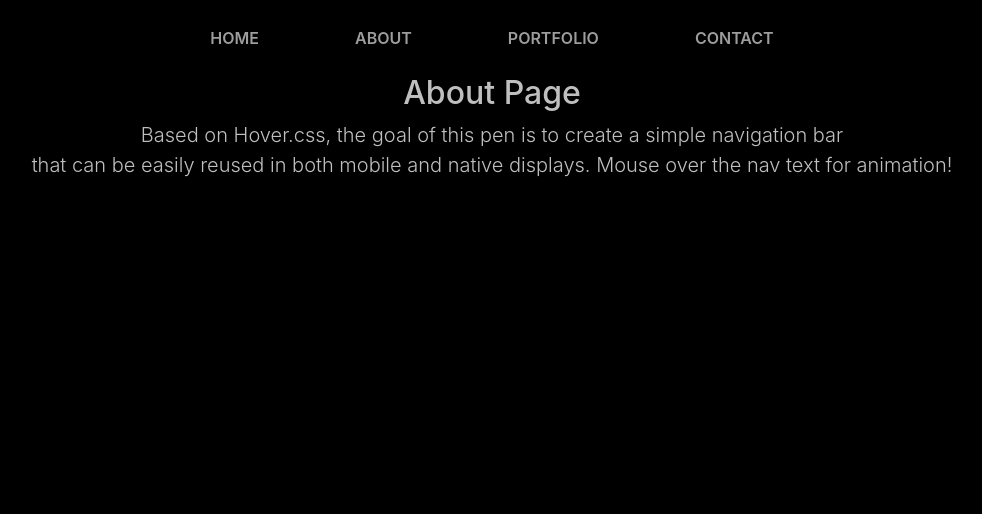
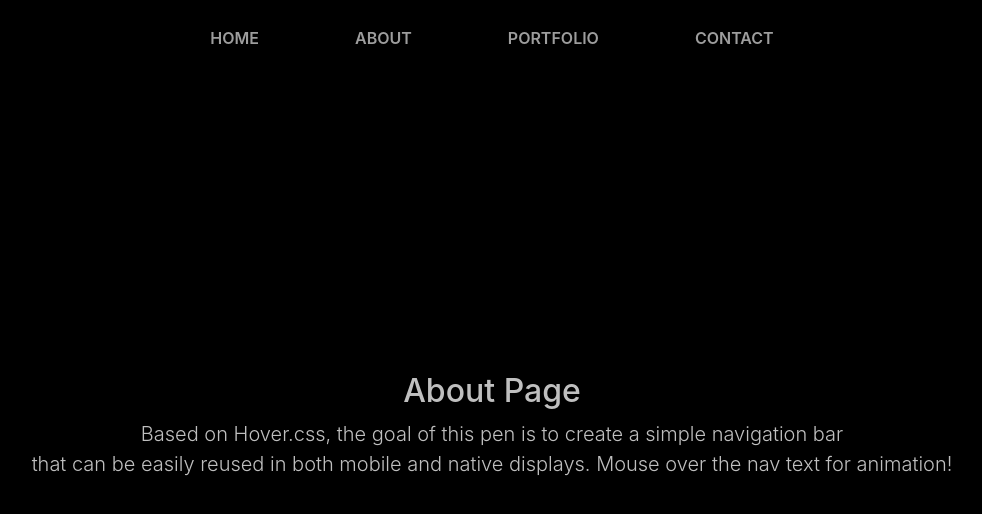
Before and after one commit to luisgomes01/React-Router-Dom-Studies, a React (Vite) app: page /about in a window 1280 px wide. Shown: the top 514 px of the page, without its empty margins (148-1130 px from the left). Built offline with nearby package versions, Linux system fonts and the light colour scheme.

Commit message:
Create main section

```diff
--- a/index.html
+++ b/index.html
@@ -14,7 +14,7 @@
   </head>
   <body>
     <div id="root"></div>
-    <script type="module" src="/src/main.jsx"></script>
+    <script type="module" src="/src/index.jsx"></script>
     <script
       src="https://code.jquery.com/jquery-3.2.1.slim.min.js"
       integrity="sha384-KJ3o2DKtIkvYIK3UENzmM7KCkRr/rE9/Qpg6aAZGJwFDMVNA/GpGFF93hXpG5KkN"
--- a/src/App.jsx
+++ b/src/App.jsx
@@ -6,9 +6,7 @@ import MainRoutes from "./routes";
 export default function App() {
   return (
     <BrowserRouter>
-      <div className="container-fluid">
-        <MainRoutes />
-      </div>
+      <MainRoutes />
     </BrowserRouter>
   );
 }
--- /dev/null
+++ b/src/components/Main/Main.jsx
@@ -0,0 +1,9 @@
+import "./Main.scss";
+
+export default function Main({ children }) {
+  return (
+    <main className="container-fluid d-flex align-items-center justify-content-center main-section">
+      {children}
+    </main>
+  );
+}
--- /dev/null
+++ b/src/components/Main/Main.scss
@@ -0,0 +1,3 @@
+.main-section {
+  height: calc(100vh - 5rem) !important;
+}
--- a/src/components/Navbar.jsx
+++ b/src/components/Navbar.jsx
@@ -3,8 +3,8 @@ import { Link } from "react-router-dom";
 
 export default function Navbar() {
   return (
-    <nav className="navbar navbar-inverse">
-      <div className="container-fluid">
+    <div className="container-fluid">
+      <nav className="navbar navbar-inverse">
         <ul className="flex-row my-3 nav navbar-nav">
           <li className="nav-item">
             <Link id="len1" className="hoverable" to="/">
@@ -27,7 +27,7 @@ export default function Navbar() {
             </Link>
           </li>
         </ul>
-      </div>
-    </nav>
+      </nav>
+    </div>
   );
 }
--- a/src/pages/About.jsx
+++ b/src/pages/About.jsx
@@ -1,7 +1,9 @@
 import React from "react";
+import Main from "../components/Main/Main";
 
 export default function About() {
   return (
+    <Main>
       <div id="what-the-hell-is-this">
         <div className="page-title">
           <h2>About Page</h2>
@@ -13,5 +15,6 @@ export default function About() {
           </p>
         </div>
       </div>
+    </Main>
   );
 }
--- a/src/pages/Contact.jsx
+++ b/src/pages/Contact.jsx
@@ -1,7 +1,9 @@
 import React from "react";
+import Main from "../components/Main/Main";
 
 export default function Contact() {
   return (
+    <Main>
       <div id="what-the-hell-is-this">
         <div className="page-title">
           <h2>My contact</h2>
@@ -13,5 +15,6 @@ export default function Contact() {
           </p>
         </div>
       </div>
+    </Main>
   );
 }
--- a/src/pages/Home.jsx
+++ b/src/pages/Home.jsx
@@ -1,5 +1,8 @@
+import Main from "../components/Main/Main";
+
 export default function Home() {
   return (
+    <Main>
       <div id="what-the-hell-is-this">
         <div className="page-title">
           <h2>Home Page</h2>
@@ -11,5 +14,6 @@ export default function Home() {
           </p>
         </div>
       </div>
+    </Main>
   );
 }
--- a/src/pages/Portfolio.jsx
+++ b/src/pages/Portfolio.jsx
@@ -1,7 +1,9 @@
 import React from "react";
+import Main from "../components/Main/Main";
 
 export default function Portfolio() {
   return (
+    <Main>
       <div id="what-the-hell-is-this">
         <div className="page-title">
           <h2>My Portfolio</h2>
@@ -13,5 +15,6 @@ export default function Portfolio() {
           </p>
         </div>
       </div>
+    </Main>
   );
 }
```
Also changed, not shown: src/index.jsx (renamed from src/main.jsx). Lines whose indentation alone changed are shown as unchanged.
